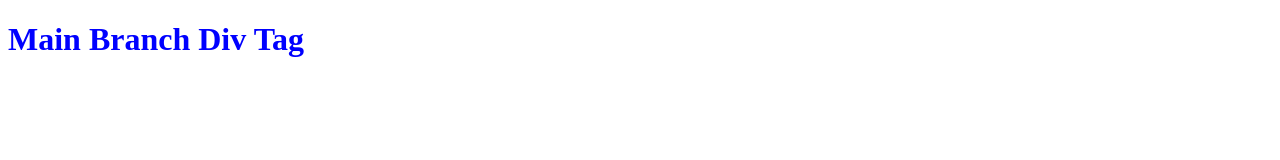
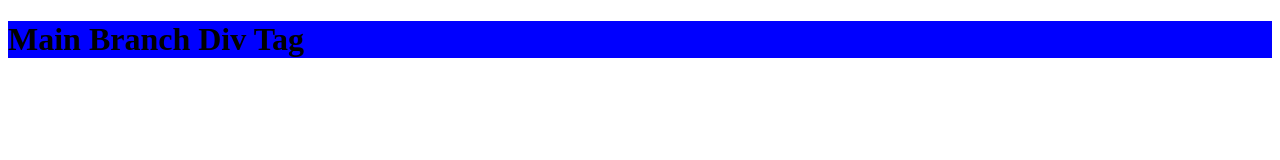
Before and after one commit to ravivaghela1211/GitTutorial, a plain HTML site: page index.html in a window 1280 px wide. Drawn offline with Linux system fonts and the light colour scheme.

Commit message:
change backgroud color of div

```diff
--- a/index.html
+++ b/index.html
@@ -4,7 +4,7 @@
 	<title>Index</title>
 </head>
 <body>
-<div style="height: 50%; width:100%; color: blue">
+<div style="height: 50%; width:100%; background-color: blue">
 	<h1>
 		Main Branch Div Tag
 	</h1>
```
